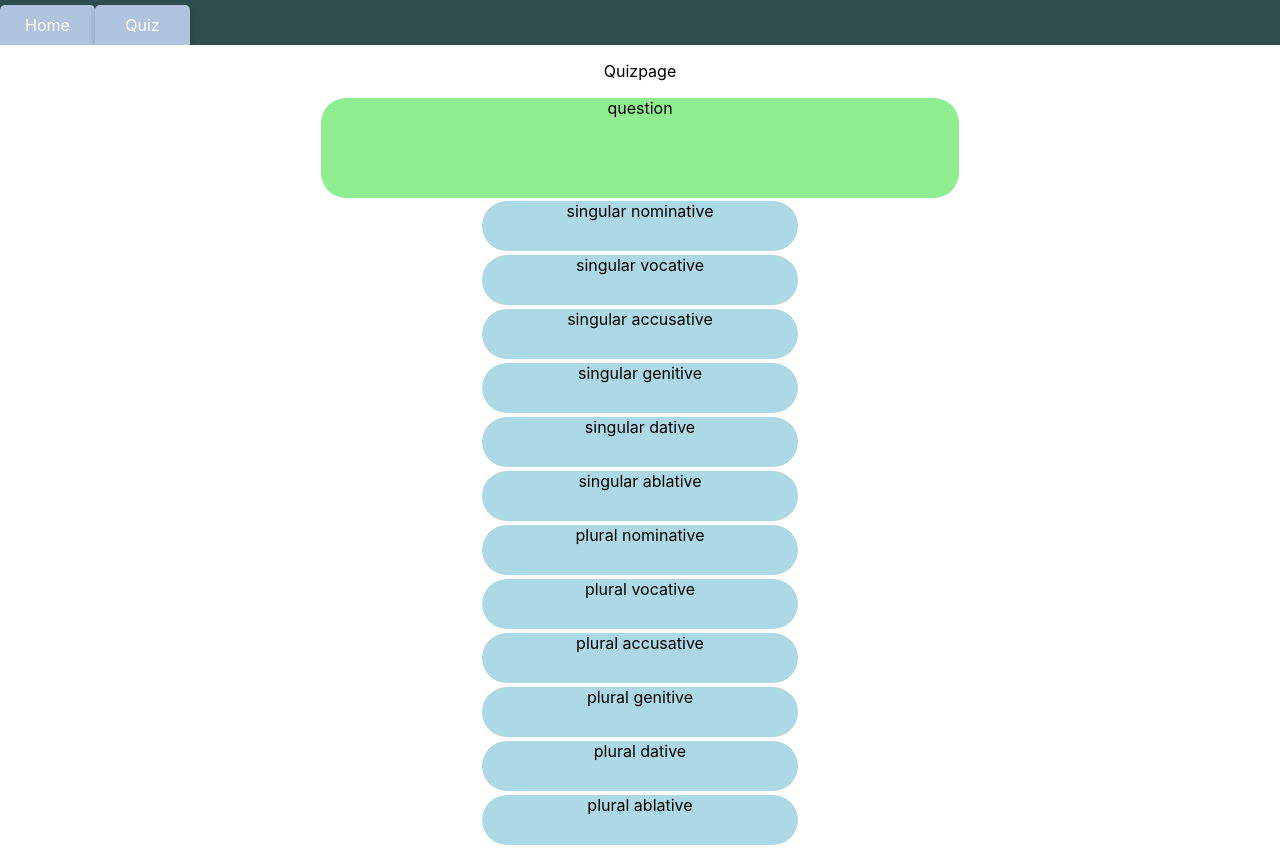
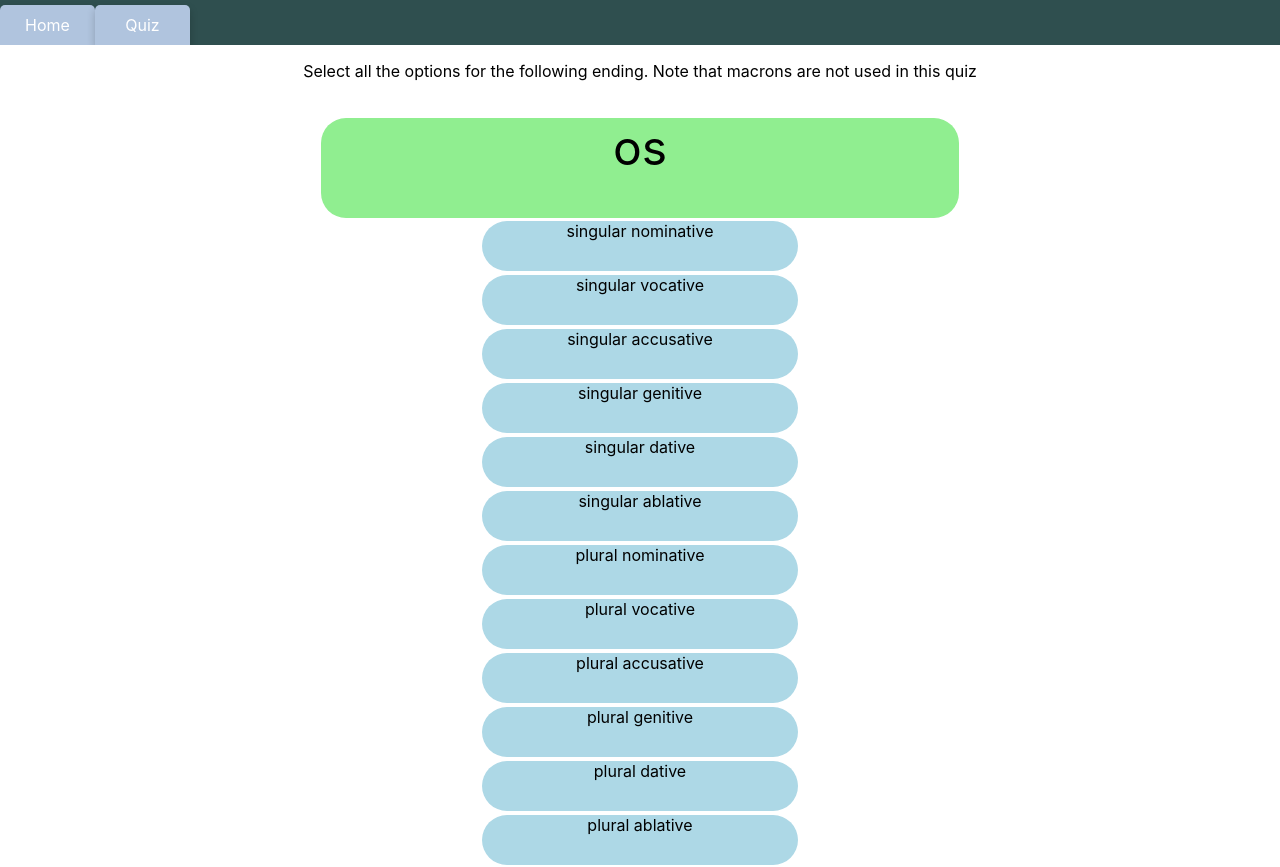
Before and after one commit to HapaxHypatia/accidence-tester, a React (Create React App) app: page /quizpage in a window 1280 px wide. Shown: the top 867 px of the page. Built offline with nearby package versions, Linux system fonts and the light colour scheme.

Commit message:
added data

```diff
--- a/src/components/question.jsx
+++ /dev/null
@@ -1,10 +0,0 @@
-import React, {useState} from "react";
-
-function Question(q) {
-	const [question, setQuestion] = useState('question')
-	return (
-		<div className={'question'}>{question}</div>
-	);
-}
-
-export default Question;
--- a/src/pages/quizpage.css
+++ b/src/pages/quizpage.css
@@ -2,6 +2,7 @@
     width: 50%;
     display: grid;
     place-items: center stretch;
+    padding: 20px;
 }
 
 .question{
@@ -9,6 +10,7 @@
     height: 100px;
     margin: 1px;
     border-radius: 25px;
+    font-size: xxx-large;
     }
 .answerbox{
     /*border: solid coral 3px;*/
@@ -29,3 +31,38 @@
     background-color: darkslategrey;
     box-shadow: 0 8px 16px 0 rgba(0,0,0,0.2);
 }
+
+input[type="checkbox"]  {
+   display: none;
+}
+button{
+  background-color: #e1ecf4;
+  border-radius: 3px;
+  border: 1px solid #7aa7c7;
+  box-shadow: rgba(255, 255, 255, .7) 0 1px 0 0 inset;
+  color: #39739d;
+  cursor: pointer;
+  line-height: 1.15385;
+  margin: 20px;
+  padding: 8px .8em;
+  text-decoration: none;
+  user-select: none;
+  touch-action: manipulation;
+  white-space: nowrap;
+}
+
+button:hover,
+button:focus {
+  background-color: #b3d3ea;
+  color: #2c5777;
+}
+
+button-8:focus {
+  box-shadow: 0 0 0 4px rgba(0, 149, 255, .15);
+}
+
+button-8:active {
+  background-color: #a0c7e4;
+  box-shadow: none;
+  color: #2c5777;
+}
--- a/src/pages/quizpage.jsx
+++ b/src/pages/quizpage.jsx
@@ -1,10 +1,10 @@
 import React from "react";
-import Question from "../components/question";
 import './quizpage.css'
+import questions from "../questions.json";
 
 function Quizpage() {
 
-	const answers = [
+	const parsing = [
 		'singular nominative',
 		'singular vocative',
 		'singular accusative',
@@ -17,17 +17,36 @@ function Quizpage() {
 		'plural genitive',
 		'plural dative',
 		'plural ablative']
-	const options = answers.map((answer, index)=>
-		<div className={'option'}>{answer}</div>)
+	const options = parsing.map((answer, index)=>
+		<label className={'option'}>
+			<input type={"checkbox"} name={index} ></input>
+			{answer}
+		</label>
+		)
+
+	const item = questions[(Math.floor(Math.random() * questions.length))]
+	const question = item.Ending
+
+	const allAnswers = questions.filter(q => q.Ending === question).map(q => q.Parsing)
+	const answers = [...new Set(allAnswers)]
+
+	function check (e){
+		e.preventDefault()
+
+	}
+
 	return (
 		<div id={'main'}>
-			<p>Quizpage</p>
+			<p>Select all the options for the following ending. Note that macrons are not used in this quiz</p>
 			<div id={'questioncontainer'}>
-				<Question></Question>
-					<div className={'answerbox'}>
-						{options}
-					</div>
+				<div className={'question'}>{question}</div>
+				<form>
+					<div className={'answerbox'}>{options}</div>
+					<button onSubmit={check}>Submit</button>
+				</form>
+
 			</div>
+
 
 		</div>
 	);
--- a/src/questions.json
+++ b/src/questions.json
@@ -0,0 +1,464 @@
+[
+ {
+  "Ending": "a",
+  "Parsing": "singular nominative",
+  "POS": "Noun",
+  "Group": 1
+ },
+ {
+  "Ending": "a",
+  "Parsing": "singular vocative",
+  "POS": "Noun",
+  "Group": 1
+ },
+ {
+  "Ending": "am",
+  "Parsing": "singular accusative",
+  "POS": "Noun",
+  "Group": 1
+ },
+ {
+  "Ending": "ae",
+  "Parsing": "singular genitive",
+  "POS": "Noun",
+  "Group": 1
+ },
+ {
+  "Ending": "ae",
+  "Parsing": "singular dative",
+  "POS": "Noun",
+  "Group": 1
+ },
+ {
+  "Ending": "a",
+  "Parsing": "singular ablative",
+  "POS": "Noun",
+  "Group": 1
+ },
+ {
+  "Ending": "ae",
+  "Parsing": "plural nominative",
+  "POS": "Noun",
+  "Group": 1
+ },
+ {
+  "Ending": "ae",
+  "Parsing": "plural vocative",
+  "POS": "Noun",
+  "Group": 1
+ },
+ {
+  "Ending": "as",
+  "Parsing": "plural accusative",
+  "POS": "Noun",
+  "Group": 1
+ },
+ {
+  "Ending": "arum",
+  "Parsing": "plural genitive",
+  "POS": "Noun",
+  "Group": 1
+ },
+ {
+  "Ending": "is",
+  "Parsing": "plural dative",
+  "POS": "Noun",
+  "Group": 1
+ },
+ {
+  "Ending": "is",
+  "Parsing": "plural ablative",
+  "POS": "Noun",
+  "Group": 1
+ },
+ {
+  "Ending": "us",
+  "Parsing": "singular nominative",
+  "POS": "Noun",
+  "Group": 2
+ },
+ {
+  "Ending": "er",
+  "Parsing": "singular nominative",
+  "POS": "Noun",
+  "Group": 2
+ },
+ {
+  "Ending": "e",
+  "Parsing": "singular vocative",
+  "POS": "Noun",
+  "Group": 2
+ },
+ {
+  "Ending": "er",
+  "Parsing": "singular vocative",
+  "POS": "Noun",
+  "Group": 2
+ },
+ {
+  "Ending": "um",
+  "Parsing": "singular accusative",
+  "POS": "Noun",
+  "Group": 2
+ },
+ {
+  "Ending": "i",
+  "Parsing": "singular genitive",
+  "POS": "Noun",
+  "Group": 2
+ },
+ {
+  "Ending": "o",
+  "Parsing": "singular dative",
+  "POS": "Noun",
+  "Group": 2
+ },
+ {
+  "Ending": "o",
+  "Parsing": "singular ablative",
+  "POS": "Noun",
+  "Group": 2
+ },
+ {
+  "Ending": "i",
+  "Parsing": "plural nominative",
+  "POS": "Noun",
+  "Group": 2
+ },
+ {
+  "Ending": "i",
+  "Parsing": "plural vocative",
+  "POS": "Noun",
+  "Group": 2
+ },
+ {
+  "Ending": "os",
+  "Parsing": "plural accusative",
+  "POS": "Noun",
+  "Group": 2
+ },
+ {
+  "Ending": "orum",
+  "Parsing": "plural genitive",
+  "POS": "Noun",
+  "Group": 2
+ },
+ {
+  "Ending": "is",
+  "Parsing": "plural dative",
+  "POS": "Noun",
+  "Group": 2
+ },
+ {
+  "Ending": "is",
+  "Parsing": "plural ablative",
+  "POS": "Noun",
+  "Group": 2
+ },
+ {
+  "Ending": "um",
+  "Parsing": "singular nominative",
+  "POS": "Noun",
+  "Group": 2
+ },
+ {
+  "Ending": "um",
+  "Parsing": "singular vocative",
+  "POS": "Noun",
+  "Group": 2
+ },
+ {
+  "Ending": "a",
+  "Parsing": "plural nominative",
+  "POS": "Noun",
+  "Group": 2
+ },
+ {
+  "Ending": "a",
+  "Parsing": "plural vocative",
+  "POS": "Noun",
+  "Group": 2
+ },
+ {
+  "Ending": "a",
+  "Parsing": "plural accusative",
+  "POS": "Noun",
+  "Group": 2
+ },
+ {
+  "Ending": "em",
+  "Parsing": "singular accusative",
+  "POS": "Noun",
+  "Group": 3
+ },
+ {
+  "Ending": "is",
+  "Parsing": "singular genitive",
+  "POS": "Noun",
+  "Group": 3
+ },
+ {
+  "Ending": "i",
+  "Parsing": "singular dative",
+  "POS": "Noun",
+  "Group": 3
+ },
+ {
+  "Ending": "e",
+  "Parsing": "singular ablative",
+  "POS": "Noun",
+  "Group": 3
+ },
+ {
+  "Ending": "i",
+  "Parsing": "singular ablative",
+  "POS": "Noun",
+  "Group": 3
+ },
+ {
+  "Ending": "es",
+  "Parsing": "plural nominative",
+  "POS": "Noun",
+  "Group": 3
+ },
+ {
+  "Ending": "es",
+  "Parsing": "plural vocative",
+  "POS": "Noun",
+  "Group": 3
+ },
+ {
+  "Ending": "es",
+  "Parsing": "plural accusative",
+  "POS": "Noun",
+  "Group": 3
+ },
+ {
+  "Ending": "um",
+  "Parsing": "plural genitive",
+  "POS": "Noun",
+  "Group": 3
+ },
+ {
+  "Ending": "ium",
+  "Parsing": "plural genitive",
+  "POS": "Noun",
+  "Group": 3
+ },
+ {
+  "Ending": "ibus",
+  "Parsing": "plural dative",
+  "POS": "Noun",
+  "Group": 3
+ },
+ {
+  "Ending": "ibus",
+  "Parsing": "plural ablative",
+  "POS": "Noun",
+  "Group": 3
+ },
+ {
+  "Ending": "ia",
+  "Parsing": "plural nominative",
+  "POS": "Noun",
+  "Group": 3
+ },
+ {
+  "Ending": "ia",
+  "Parsing": "plural vocative",
+  "POS": "Noun",
+  "Group": 3
+ },
+ {
+  "Ending": "ia",
+  "Parsing": "plural accusative",
+  "POS": "Noun",
+  "Group": 3
+ },
+ {
+  "Ending": "a",
+  "Parsing": "plural nominative",
+  "POS": "Noun",
+  "Group": 3
+ },
+ {
+  "Ending": "a",
+  "Parsing": "plural vocative",
+  "POS": "Noun",
+  "Group": 3
+ },
+ {
+  "Ending": "a",
+  "Parsing": "plural accusative",
+  "POS": "Noun",
+  "Group": 3
+ },
+ {
+  "Ending": "us",
+  "Parsing": "singular nominative",
+  "POS": "Noun",
+  "Group": 4
+ },
+ {
+  "Ending": "us",
+  "Parsing": "singular vocative",
+  "POS": "Noun",
+  "Group": 4
+ },
+ {
+  "Ending": "um",
+  "Parsing": "singular accusative",
+  "POS": "Noun",
+  "Group": 4
+ },
+ {
+  "Ending": "us",
+  "Parsing": "singular genitive",
+  "POS": "Noun",
+  "Group": 4
+ },
+ {
+  "Ending": "ui",
+  "Parsing": "singular dative",
+  "POS": "Noun",
+  "Group": 4
+ },
+ {
+  "Ending": "ui",
+  "Parsing": "singular ablative",
+  "POS": "Noun",
+  "Group": 4
+ },
+ {
+  "Ending": "u",
+  "Parsing": "singular ablative",
+  "POS": "Noun",
+  "Group": 4
+ },
+ {
+  "Ending": "ua",
+  "Parsing": "plural nominative",
+  "POS": "Noun",
+  "Group": 4
+ },
+ {
+  "Ending": "ua",
+  "Parsing": "plural vocative",
+  "POS": "Noun",
+  "Group": 4
+ },
+ {
+  "Ending": "ua",
+  "Parsing": "plural accusative",
+  "POS": "Noun",
+  "Group": 4
+ },
+ {
+  "Ending": "us",
+  "Parsing": "plural nominative",
+  "POS": "Noun",
+  "Group": 4
+ },
+ {
+  "Ending": "us",
+  "Parsing": "plural vocative",
+  "POS": "Noun",
+  "Group": 4
+ },
+ {
+  "Ending": "us",
+  "Parsing": "plural accusative",
+  "POS": "Noun",
+  "Group": 4
+ },
+ {
+  "Ending": "uum",
+  "Parsing": "plural genitive",
+  "POS": "Noun",
+  "Group": 4
+ },
+ {
+  "Ending": "ibus",
+  "Parsing": "plural dative",
+  "POS": "Noun",
+  "Group": 4
+ },
+ {
+  "Ending": "ibus",
+  "Parsing": "plural ablative",
+  "POS": "Noun",
+  "Group": 4
+ },
+ {
+  "Ending": "es",
+  "Parsing": "singular nominative",
+  "POS": "Noun",
+  "Group": 5
+ },
+ {
+  "Ending": "es",
+  "Parsing": "singular vocative",
+  "POS": "Noun",
+  "Group": 5
+ },
+ {
+  "Ending": "em",
+  "Parsing": "singular accusative",
+  "POS": "Noun",
+  "Group": 5
+ },
+ {
+  "Ending": "ei",
+  "Parsing": "singular genitive",
+  "POS": "Noun",
+  "Group": 5
+ },
+ {
+  "Ending": "ei",
+  "Parsing": "singular dative",
+  "POS": "Noun",
+  "Group": 5
+ },
+ {
+  "Ending": "e",
+  "Parsing": "singular ablative",
+  "POS": "Noun",
+  "Group": 5
+ },
+ {
+  "Ending": "es",
+  "Parsing": "plural nominative",
+  "POS": "Noun",
+  "Group": 5
+ },
+ {
+  "Ending": "es",
+  "Parsing": "plural vocative",
+  "POS": "Noun",
+  "Group": 5
+ },
+ {
+  "Ending": "es",
+  "Parsing": "plural accusative",
+  "POS": "Noun",
+  "Group": 5
+ },
+ {
+  "Ending": "erum",
+  "Parsing": "plural genitive",
+  "POS": "Noun",
+  "Group": 5
+ },
+ {
+  "Ending": "ebus",
+  "Parsing": "plural dative",
+  "POS": "Noun",
+  "Group": 5
+ },
+ {
+  "Ending": "ebus",
+  "Parsing": "plural ablative",
+  "POS": "Noun",
+  "Group": 5
+ }
+]
```
Also changed, not shown: src/answers.txt (deleted), 1 other file (tests, documents, lock files or other folders).
